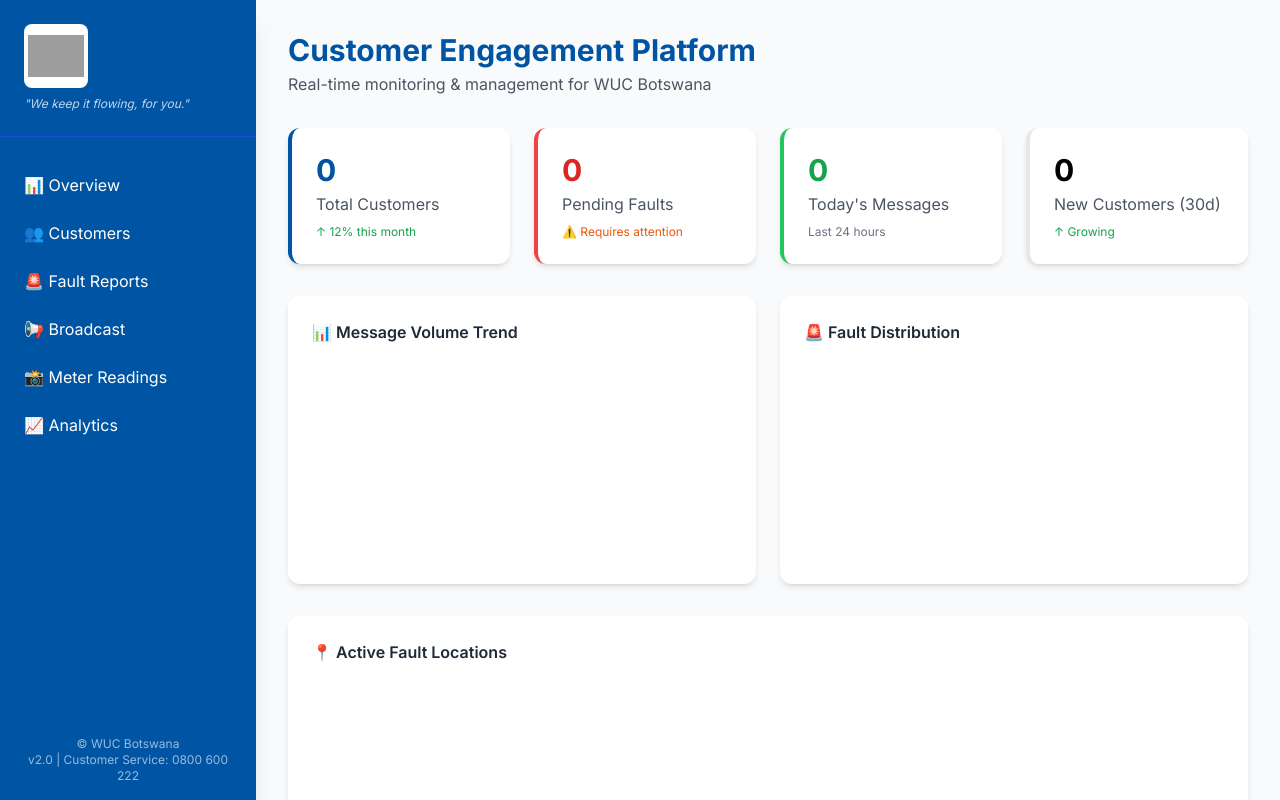
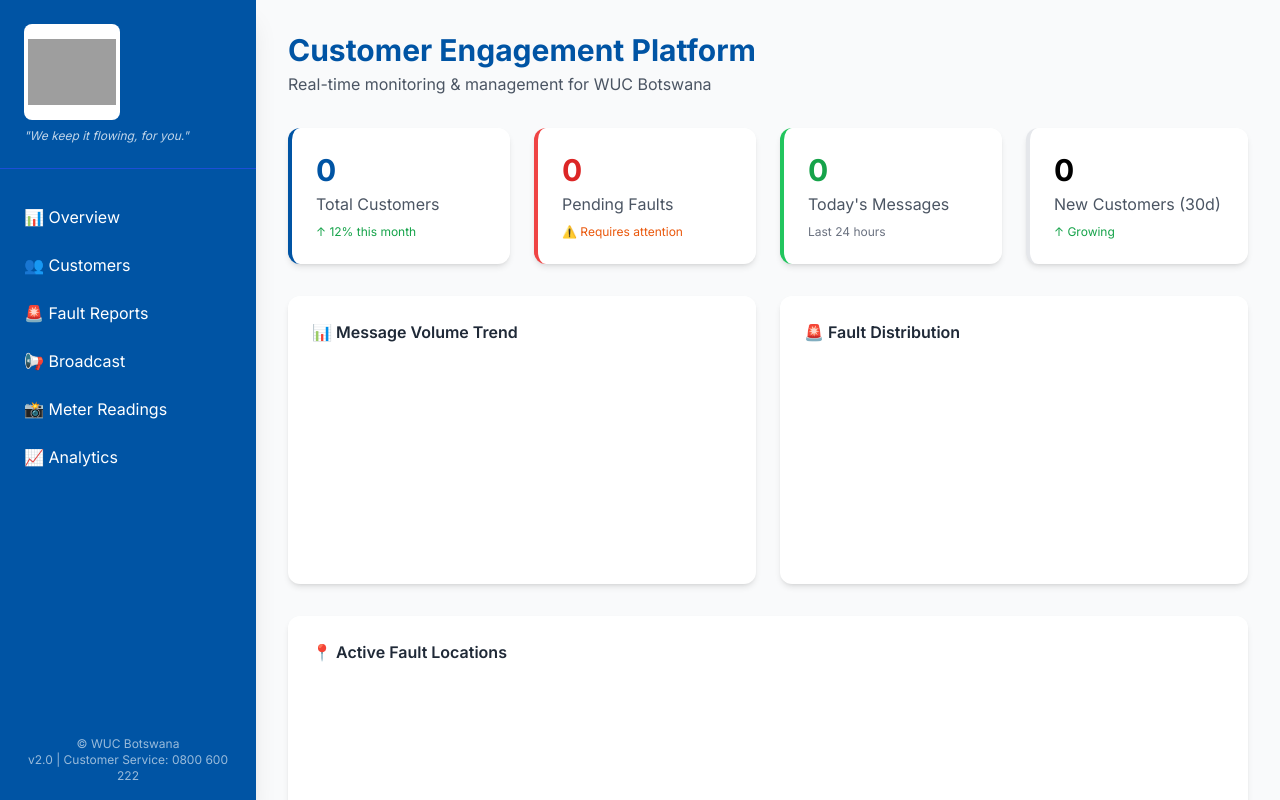
Before and after one commit to compusense/water-botswana, a website: page public/dashboard.html in a window 1280 px wide. Drawn offline with nearby package versions, Linux system fonts and the light colour scheme; grey boxes are pictures that could not be loaded.

Commit message:
Update WUC logo size in dashboard.html

```diff
--- a/public/dashboard.html
+++ b/public/dashboard.html
@@ -28,7 +28,7 @@
                     <!-- WUC Logo from official source -->
                     <img src="https://www.wuc.bw/static/media/LogoWithWhiteBG.e3ef921ca2308cfed7d4.png"
                          alt="WUC Logo"
-                         class="w-16 h-16 rounded-lg bg-white object-contain p-1">
+                         class="w-24 h-24 rounded-lg bg-white object-contain p-1 justify">
 
                 </div>
                 <p class="text-xs mt-2 opacity-75 italic">"We keep it flowing, for you."</p>
```
